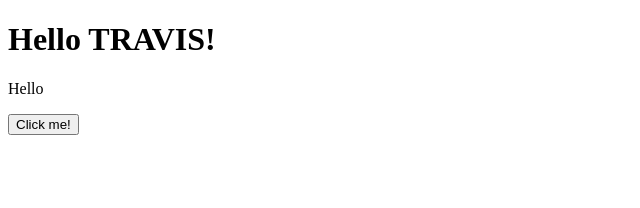
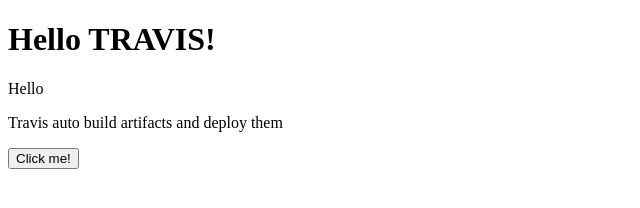
Before and after one commit to rhythm-sharma/electron-travis-ci, an Electron app: page index.html in a window 800 px wide. Shown: the whole page, without its empty margins (0-640 px from the left). Drawn offline with Linux system fonts and the light colour scheme.

```diff
--- a/index.html
+++ b/index.html
@@ -7,6 +7,7 @@
   <body>
     <h1>Hello TRAVIS!</h1>
     <p>Hello</p>
+    <p>Travis auto build artifacts and deploy them</p>
     <button id='clickButton'>Click me!</button>
     <p id="clickPara" style="display:none">You have clicked</p>
     <!-- You can also require other files to run in this process -->
--- a/package.json
+++ b/package.json
@@ -1,6 +1,6 @@
 {
   "name": "electron-quick-start",
-  "version": "1.5.0",
+  "version": "1.5.1",
   "description": "A minimal Electron application",
   "main": "main.js",
   "scripts": {
```
Also changed, not shown: .travis.yml.
